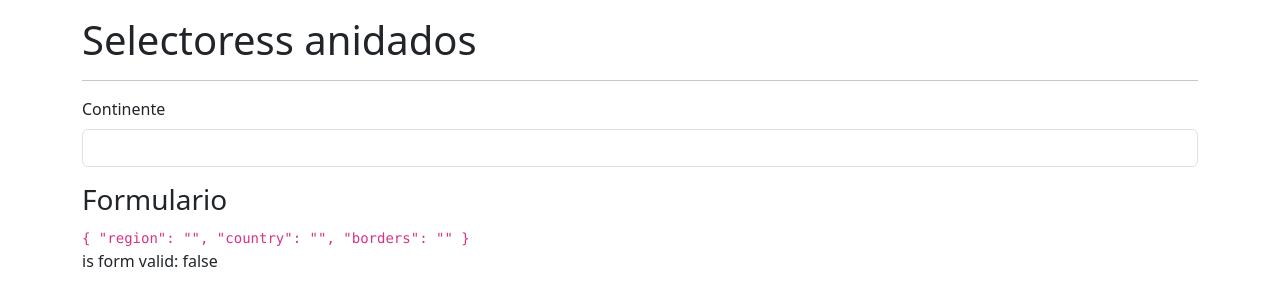
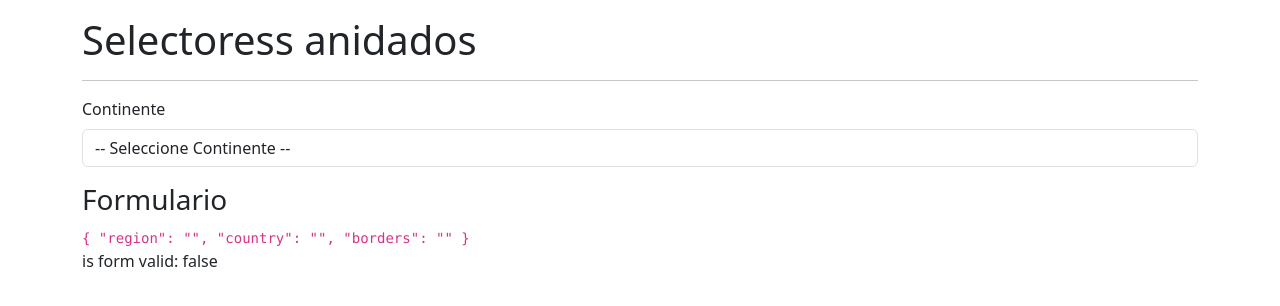
Before and after one commit to Katamus/Angular, an Angular app in the folder 08-selectores/: page /selector in a window 1280 px wide. Shown: the top 306 px of the page. Built offline with nearby package versions, Linux system fonts and the light colour scheme.

Commit message:
Sección 19: Formularios Reactivos - Multiples selectores anidados - 262. Selector de regiones

```diff
--- a/08-selectores/src/app/country/pages/selector-page/selector-page.component.html
+++ b/08-selectores/src/app/country/pages/selector-page/selector-page.component.html
@@ -6,9 +6,10 @@
         <div class="col">
             <label class="form-label">Continente</label>
             <select
-            formControlName="region"
+                formControlName="region"
                 class="form-control">
-                <option value="africa">-- Seleccione Continente --</option>
+                <option value="">-- Seleccione Continente --</option>
+                <option *ngFor="let region of regions" value="[region]">{{region}}</option>
             </select>
         </div>
     </div>
--- a/08-selectores/src/app/country/pages/selector-page/selector-page.component.ts
+++ b/08-selectores/src/app/country/pages/selector-page/selector-page.component.ts
@@ -1,5 +1,7 @@
 import { Component, OnInit } from '@angular/core';
 import { FormBuilder, FormGroup, Validators } from '@angular/forms';
+import { CountriesService } from '../../services/countries.service';
+import { Region } from '../../interfaces/country.interface';
 
 @Component({
   selector: 'app-selector-page',
@@ -8,7 +10,9 @@ import { FormBuilder, FormGroup, Validators } from '@angular/forms';
 })
 export class SelectorPageComponent implements OnInit {
 
-  constructor(private fb:FormBuilder) { }
+  constructor(private fb:FormBuilder,
+    private countriesService:CountriesService
+    ) { }
 
   public myForm:FormGroup = this.fb.group({
     region: ['',Validators.required],
@@ -19,4 +23,8 @@ export class SelectorPageComponent implements OnInit {
   ngOnInit(): void {
   }
 
+  get regions():Region[] {
+    return this.countriesService.regions;
+  }
+
 }
--- a/08-selectores/src/app/country/services/countries.service.ts
+++ b/08-selectores/src/app/country/services/countries.service.ts
@@ -1,4 +1,5 @@
 import { Injectable } from '@angular/core';
+import { Region } from '../interfaces/country.interface';
 
 @Injectable({
   providedIn: 'root'
@@ -6,4 +7,18 @@ import { Injectable } from '@angular/core';
 export class CountriesService {
 
   constructor() { }
+
+  private _regions:Region[] = [
+    Region.Africa,
+    Region.Americas,
+    Region.Asia,
+    Region.Europe,
+    Region.Oceania
+  ];
+
+  get regions():Region[] {
+    return [...this._regions]
+  }
+
+
 }
```
